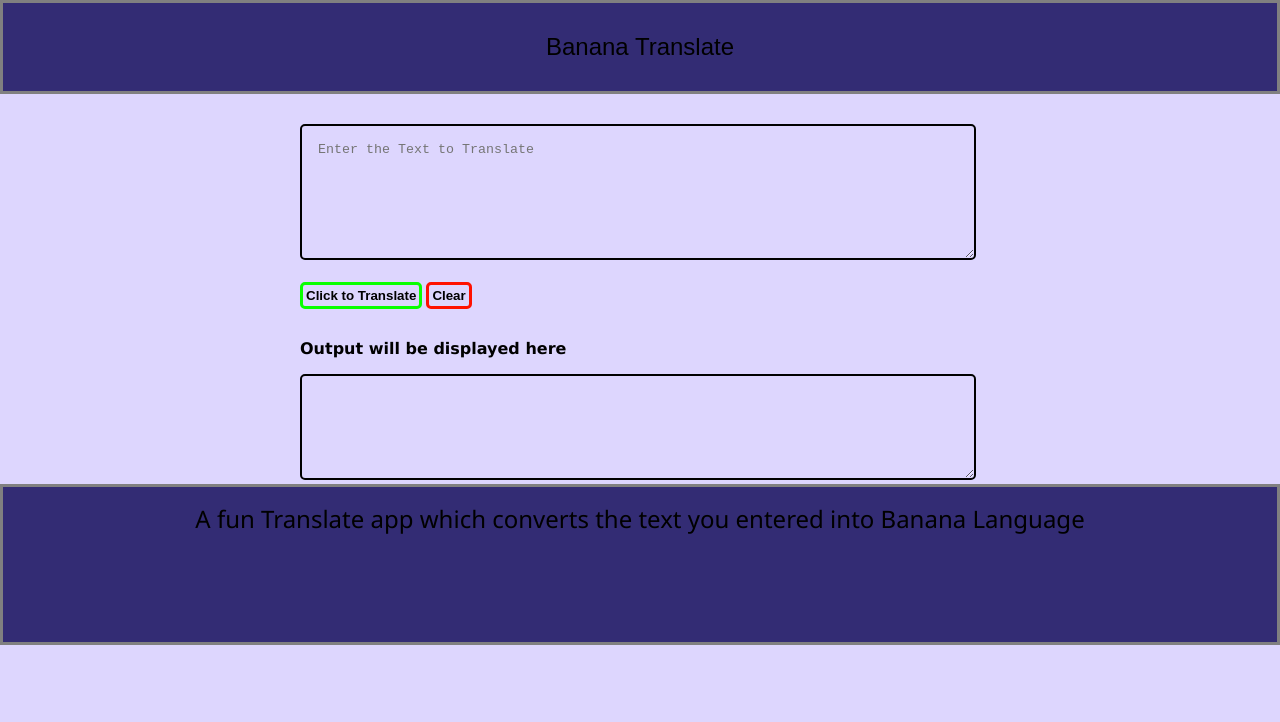
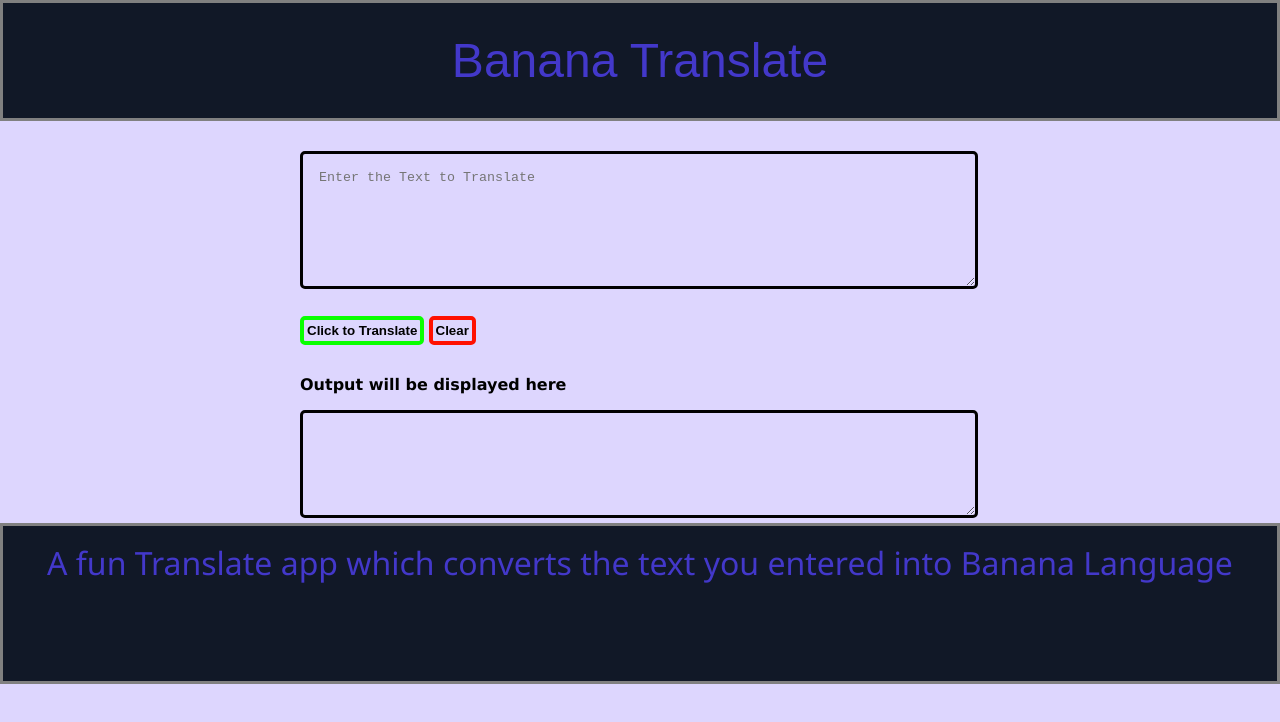
Before and after one commit to ajaykumar4421/NeogCamp-Assignment-Six, a plain HTML site: page Index.html in a window 1280 px wide. Drawn offline with Linux system fonts and the light colour scheme.

Commit message:
updated style.css

```diff
--- a/CSS/style.css
+++ b/CSS/style.css
@@ -1,3 +1,10 @@
+:root{
+    font-family: 'Open Sans', sans-serif;
+    --nav--textcolor : #111827;
+    --text--color:#4338CA;
+}
+
+
 *{
     margin: 0px;
     padding: 0px;
@@ -7,11 +14,11 @@
 .head-container{
     padding: 30px;
     text-align: center;
-    font-size: x-large;
+    color: var(--text--color);
+    font-size: 3rem;
     font-family: sans-serif;
     border: 3px solid grey;
-    background-color:rgb(51, 44, 116);
-    /* box-shadow: 2px 2px 12px rgb(50, 100, 69); */
+    background-color:var(--nav--textcolor);
 }
 
 #textarea{
@@ -20,7 +27,7 @@
     margin-top: 30px;
     margin-left: 300px;
     padding: 1rem;
-    border: 2px solid black;
+    border: 3px solid black;
     border-radius: 5px;
 }
 
@@ -35,16 +42,15 @@
 #clear-translate {
     padding: 3px;
     font-weight: bold;
-    border: 3px solid rgb(255, 17, 0);
+    border: 4px solid rgb(255, 17, 0);
     border-radius: 5px;
 }
 
 #click-translate {
     padding: 3px;
-
     margin-left: 300px;
     font-weight: bold;
-    border: 3px solid rgb(9, 255, 0);
+    border: 4px solid rgb(9, 255, 0);
     border-radius: 5px;
 }
 
@@ -61,7 +67,7 @@
     margin-top: 1rem;
     margin-left: 300px;
     padding: 1rem;
-    border: 2px solid black;
+    border: 3px solid black;
     border-radius: 5px;
 }
 
@@ -69,9 +75,8 @@
     height: 125px;
     padding: 15px;
     text-align: center;
-    font-size: x-large;
+    color: var(--text--color);
+    font-size: 2rem;
     font-family:'Segoe UI', Tahoma, Geneva, Verdana, sans-serif;
     border: 3px solid grey;
-    background-color:rgb(51, 44, 116);
-    /* box-shadow: 2px 2px 12px rgb(50, 100, 69); */
-}
+    background-color:var(--nav--textcolor);
--- a/Index.html
+++ b/Index.html
@@ -5,6 +5,7 @@
     <meta http-equiv="X-UA-Compatible" content="IE=edge">
     <meta name="viewport" content="width=<device-width>, initial-scale=1.0">
     <link rel="stylesheet" type="text/css" href="CSS/style.css">
+    <link rel="preconnect" href="https://fonts.gstatic.com" crossorigin>
     <title>Banana Translate</title>
 </head>
 <body>
--- a/JS/script.js
+++ b/JS/script.js
@@ -5,7 +5,7 @@ var btnOutput = document.querySelector("#btn-output");
 
 
 btntranslate.addEventListener("click",function getServerUrl(){
-    serverUrl = "https://lessonfourapi.tanaypratap.repl.co/translate/yoda.json";
+    serverUrl = "https://api.funtranslations.com/translate/minion.json";
     var inputTranslate = serverUrl +"?"+"text="+txtInput.value;
     fetch(inputTranslate)
     .then(response => response.json())
```
